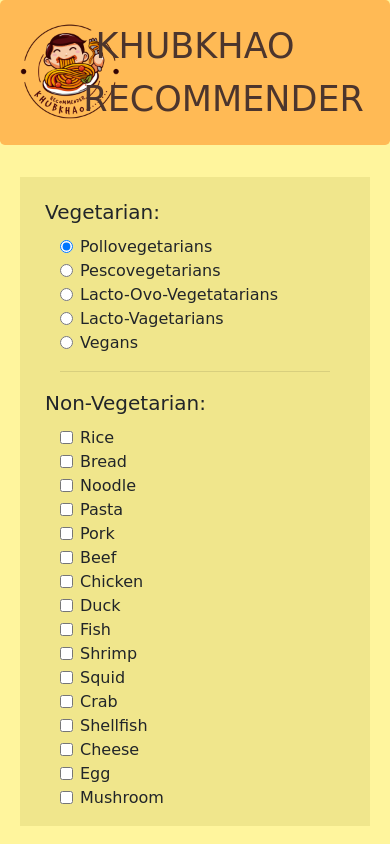
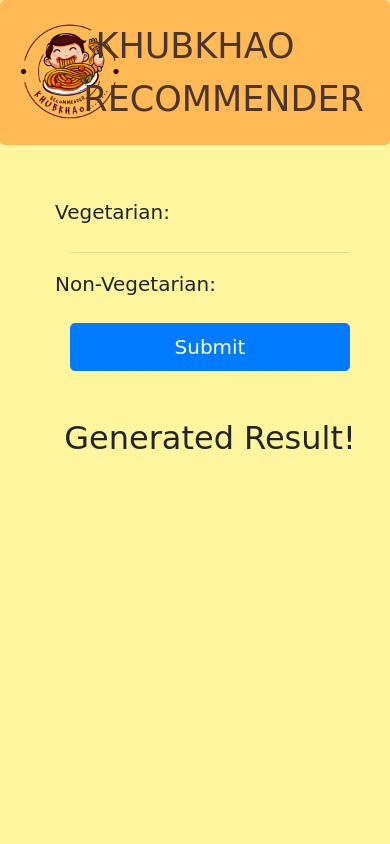
Before and after one commit to NokKbl/khubkhao-recommender, a Django app: page / in a window 390 px wide. Run offline with Django 3.2, Linux system fonts and the light colour scheme; some libraries are stand-ins or nearby versions.

Commit message:
delete hardcode in index.html

```diff
--- a/khubkhaoapp/static/khubkhaoapp/style.css
+++ b/khubkhaoapp/static/khubkhaoapp/style.css
@@ -11,7 +11,6 @@
 .sidebar {
     padding-left: 20px;
     padding-right: 20px;
-    background-color: #F0E68C;
 }
 
 .barcontent {
--- a/khubkhaoapp/templates/khubkhaoapp/index.html
+++ b/khubkhaoapp/templates/khubkhaoapp/index.html
@@ -25,7 +25,7 @@
             </div>
         </div>
 
-        <div class="row" style="padding-left: 20px; padding-right: 20px;">
+        <div class="row" style="padding-left: 30px;">
             <div class="col-md-3">
                 <div class="sidebar">
                     <div class="row" style="height: 20px;"></div>
@@ -35,37 +35,15 @@
                         </div>
                         <div class="row">
                             <div class="col">
+                                {% for veg in vegie_list %}
                                 <div class="form-check">
-                                    <input class="form-check-input" type="radio" name="veg" id="veg1" value="option1"
+                                    <input class="form-check-input" type="radio" name="veg" id="{{ veg.get_veg_id }}" value="option1"
                                         checked>
-                                    <label class="form-check-label" for="veg1">
-                                        Pollovegetarians
+                                    <label class="form-check-label" for="{{ ve.get_veg_id }}">
+                                        {{ veg.get_veg_name }}
                                     </label>
                                 </div>
-                                <div class="form-check">
-                                    <input class="form-check-input" type="radio" name="veg" id="veg2" value="option2">
-                                    <label class="form-check-label" for="veg2">
-                                        Pescovegetarians
-                                    </label>
-                                </div>
-                                <div class="form-check">
-                                    <input class="form-check-input" type="radio" name="veg" id="veg3" value="option3">
-                                    <label class="form-check-label" for="veg3">
-                                        Lacto-Ovo-Vegetatarians
-                                    </label>
-                                </div>
-                                <div class="form-check">
-                                    <input class="form-check-input" type="radio" name="veg" id="veg4" value="option4">
-                                    <label class="form-check-label" for="veg4">
-                                        Lacto-Vagetarians
-                                    </label>
-                                </div>
-                                <div class="form-check">
-                                    <input class="form-check-input" type="radio" name="veg" id="veg5" value="option5">
-                                    <label class="form-check-label" for="veg5">
-                                        Vegans
-                                    </label>
-                                </div>
+                                {% endfor %}
                             </div>
                         </div>
                         <hr>
@@ -75,69 +53,45 @@
                         <div class="row">
                             <div class="col">
                                 <div class="form-group form-check">
-                                    <input type="checkbox" class="form-check-input" id="rice">
-                                    <label class="form-check-label" for="rice">Rice</label>
-                                    <br>
-                                    <input type="checkbox" class="form-check-input" id="bread">
-                                    <label class="form-check-label" for="bread">Bread</label>
-                                    <br>
-                                    <input type="checkbox" class="form-check-input" id="noodle">
-                                    <label class="form-check-label" for="noodle">Noodle</label>
-                                    <br>
-                                    <input type="checkbox" class="form-check-input" id="pasta">
-                                    <label class="form-check-label" for="pasta">Pasta</label>
-                                    <br>
-                                    <input type="checkbox" class="form-check-input" id="pork">
-                                    <label class="form-check-label" for="pork">Pork</label>
-                                    <br>
-                                    <input type="checkbox" class="form-check-input" id="beef">
-                                    <label class="form-check-label" for="beef">Beef</label>
-                                    <br>
-                                    <input type="checkbox" class="form-check-input" id="chicken">
-                                    <label class="form-check-label" for="chicken">Chicken</label>
-                                    <br>
-                                    <input type="checkbox" class="form-check-input" id="duck">
-                                    <label class="form-check-label" for="duck">Duck</label>
-                                    <br>
-                                    <input type="checkbox" class="form-check-input" id="fish">
-                                    <label class="form-check-label" for="fish">Fish</label>
-                                    <br>
-                                    <input type="checkbox" class="form-check-input" id="shrimp">
-                                    <label class="form-check-label" for="shrimp">Shrimp</label>
-                                    <br>
-                                    <input type="checkbox" class="form-check-input" id="squid">
-                                    <label class="form-check-label" for="squid">Squid</label>
-                                    <br>
-                                    <input type="checkbox" class="form-check-input" id="crab">
-                                    <label class="form-check-label" for="crab">Crab</label>
-                                    <br>
-                                    <input type="checkbox" class="form-check-input" id="shellfish">
-                                    <label class="form-check-label" for="shellfish">Shellfish</label>
-                                    <br>
-                                    <input type="checkbox" class="form-check-input" id="cheese">
-                                    <label class="form-check-label" for="cheese">Cheese</label>
-                                    <br>
-                                    <input type="checkbox" class="form-check-input" id="egg">
-                                    <label class="form-check-label" for="egg">Egg</label>
-                                    <br>
-                                    <input type="checkbox" class="form-check-input" id="mushroom">
-                                    <label class="form-check-label" for="mushroom">Mushroom</label>
+                                    {% for category in category_list %}
+                                        <input type="checkbox" class="form-check-input" id="{{ category.get_category_id }}">
+                                        <label class="form-check-label" for="{{ category.get_id }}">{{ category.get_category_name }}</label>
+                                        <br>
+                                    {% endfor %}
                                 </div>
+                                <button class="btn btn-primary btn-lg btn-block" type="submit">Submit</button>
+                                <br>
                             </div>
                         </div>
                     </div>
                 </div>
             </div>
-            <div class="col-md-auto collapse">
-                <div class="content">
+            <div class="col-md-9">
+                <div class="content" style="text-align: center;">
                     <div class="row"></div>
-
-                    <!-- {% for food in foods_list %}
-
-                    {% endfor %} -->
+                    <br>
+                    <h2>Generated Result!</h2>
+                    <br>
+                    {% for food in food_list %}
+                    <div class="row" style="padding: 20px;">
+                        <div class="col-4" style="text-align: right;">
+                            <img src="{{ food.get_picture_location }}" width="150px" height="150px">
+                        </div>
+                        <div class="col-8" style="text-align: left;">
+                            <h4>{{ food }}</h4>
+                            <ul>
+                                <li><h6>Average Price: {{ food.get_average_price }}</h6></li>
+                                <li><h6>Categories: {{ food.get_categories }}</h6></li>
+                                <li><h6>Rate point: {{ food.get_rate }} /100</h6></li>
+                            </ul>
+                        </div>
+                    </div>
+                    <br>
+                    {% endfor %}
                 </div>
             </div>
         </div>
+    </div>
     </div>
     <script src="https://code.jquery.com/jquery-3.3.1.slim.min.js" integrity="sha256-3edrmyuQ0w65f8gfBsqowzjJe2iM6n0nKciPUp8y+7E="
         crossorigin="anonymous"></script>
--- a/khubkhaoapp/urls.py
+++ b/khubkhaoapp/urls.py
@@ -4,5 +4,5 @@
 from . import views
 
 urlpatterns = [
-    path('', views.IndexView.as_view(), name='index'),
+    path('', views.IndexView.as_view()),
 ]
--- a/khubkhaoapp/views.py
+++ b/khubkhaoapp/views.py
@@ -1,5 +1,5 @@
 from django.views.generic import TemplateView
-
+from django.shortcuts import render
 
 class IndexView(TemplateView):
     template_name = 'khubkhaoapp/index.html'
```
